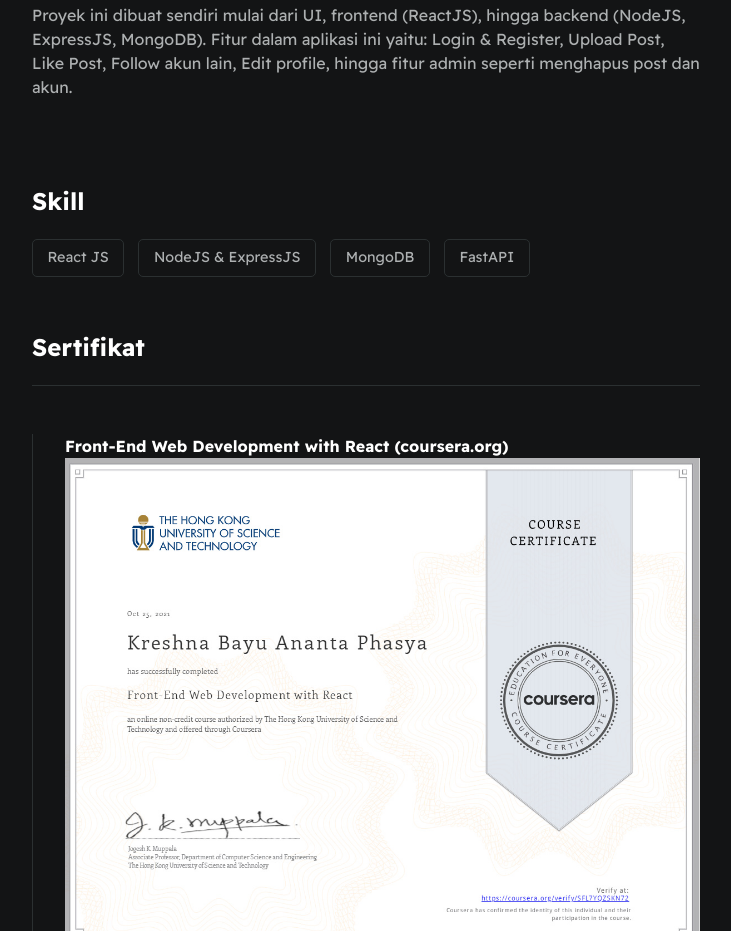
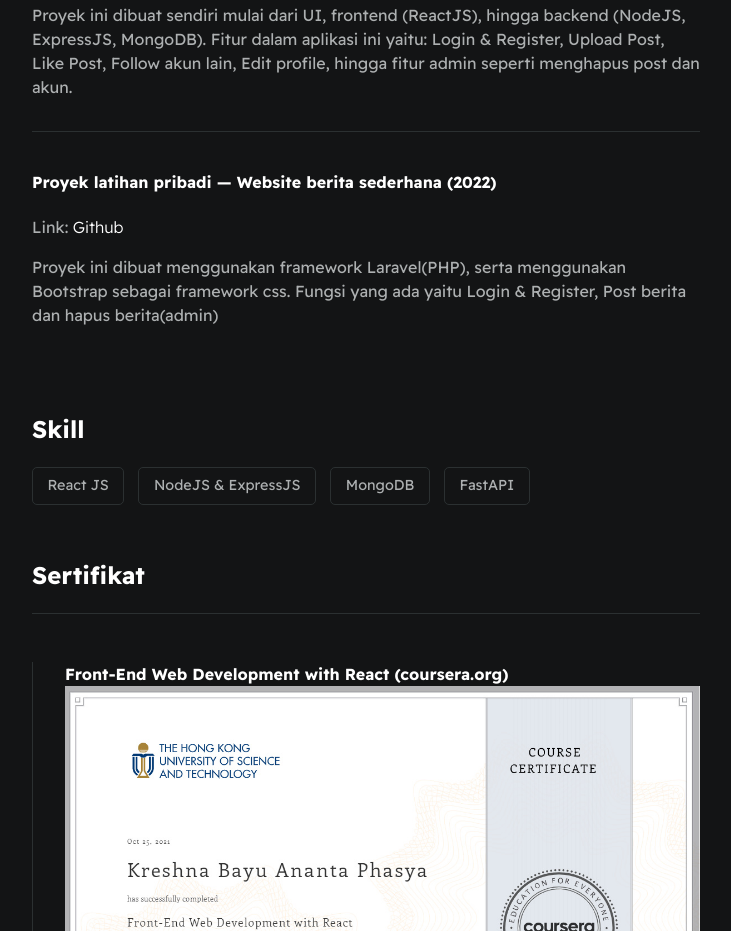
Before and after one commit to kreshnabayu72/portfolio, a plain HTML site: page index.html in a window 1280 px wide. Shown: the part 1172-2103 px from the top of the page, without its empty margins (274-1005 px from the left). Drawn offline with Linux system fonts and the light colour scheme.

Commit message:
add laravel bootstrap

```diff
--- a/index.html
+++ b/index.html
@@ -107,6 +107,19 @@
             Edit profile, hingga fitur admin seperti menghapus post dan akun.
           </p>
         </div>
+        <div class="card--project">
+          <h4>Proyek latihan pribadi — Website berita sederhana (2022)</h4>
+          <span>
+            Link:
+            <a href="https://github.com/kreshnabayu72/projek-laravel">Github</a>
+          </span>
+
+          <p>
+            Proyek ini dibuat menggunakan framework Laravel(PHP), serta
+            menggunakan Bootstrap sebagai framework css. Fungsi yang ada yaitu
+            Login & Register, Post berita dan hapus berita(admin)
+          </p>
+        </div>
       </section>
 
       <section class="section--page">
```
Also changed, not shown: 2 other files.
